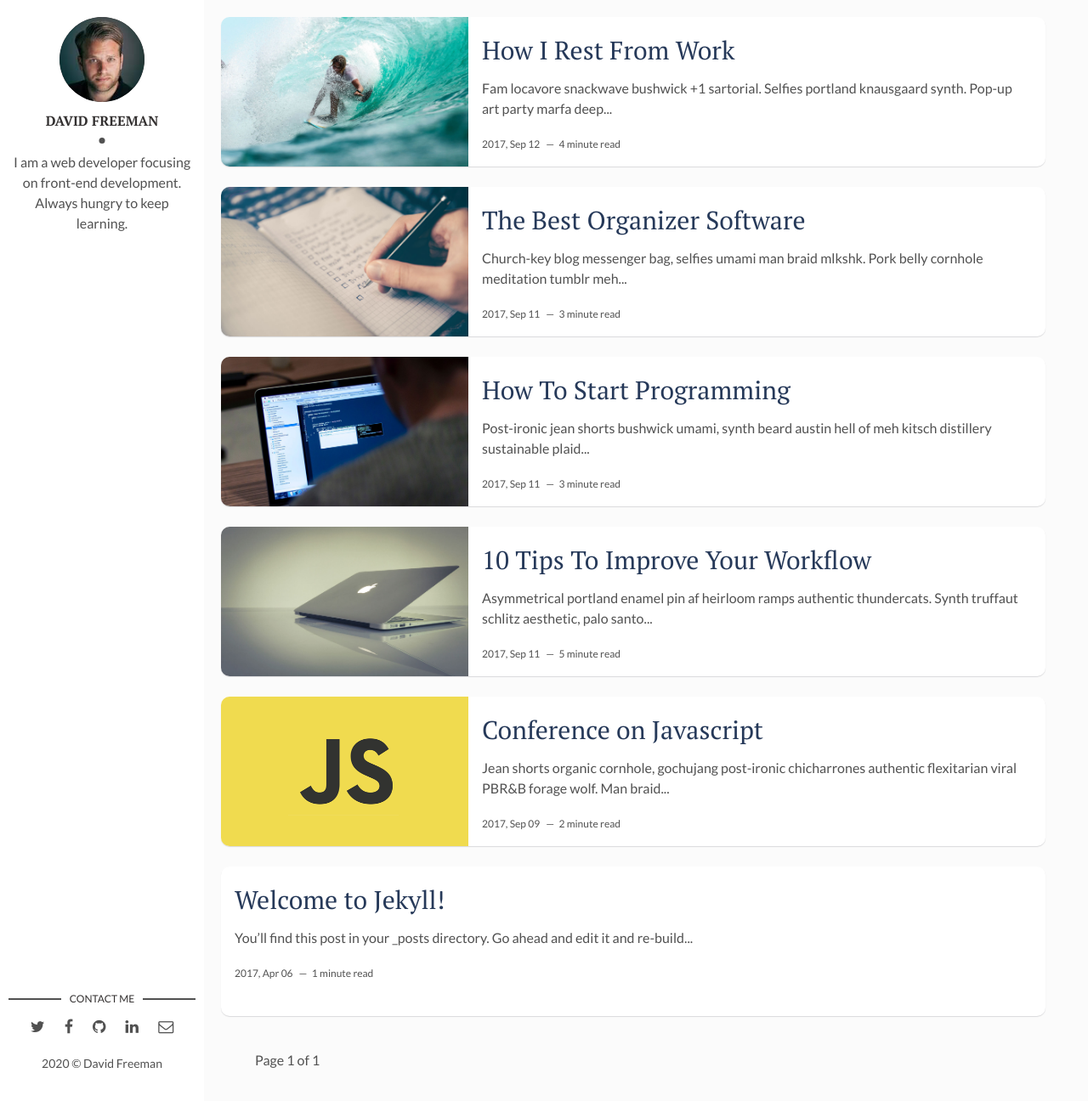
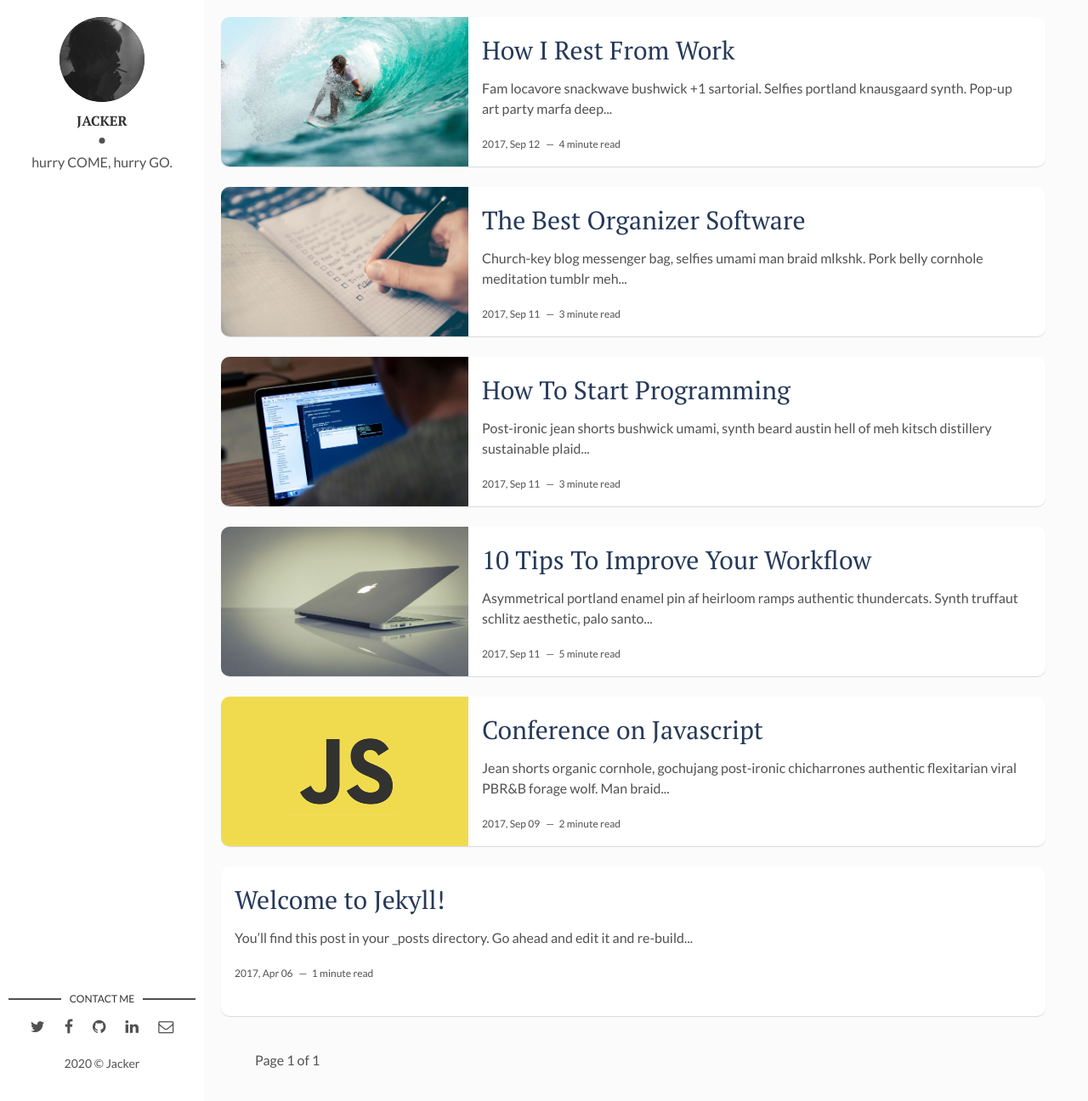
Before and after one commit to amainLee/amainLee.github.io, a Jekyll site: the page built from index.html, in a window 1280 px wide and 1296 px high. Shown: the whole window at 85% size. Built offline with Jekyll 4.4.1, drawn with Linux system fonts in a browser that asks for light colours; the list of posts is cut into pages by our own code.

Commit message:
add files

```diff
--- a/_config.yml
+++ b/_config.yml
@@ -9,12 +9,12 @@
 site-twitter: #if your site has a twitter account, enter it here
 
 # Author Settings
-author: David Freeman # add your name
-author-img: david-freeman.jpg # add your photo
-about-author: I am a web developer focusing on front-end development. Always hungry to keep learning. # add description
+author: Jacker # add your name
+author-img: cool.jpg # add your photo
+about-author: hurry COME, hurry GO. # add description
 social-twitter: # add your Twitter handle
 social-facebook: # add your Facebook handle
-social-github: artemsheludko # add your Github handle
+social-github:  # add your Github handle
 social-linkedin: # add your Linkedin handle
 social-email: # add your Email address
 
@@ -35,3 +35,4 @@
 paginate_path: "/page/:num"
 
 exclude: ["node_modules", "gulpfile.js", "package.json", "yarn.lock"]
+auto: true
```
Also changed, not shown: README.md, assets/img/cool.jpg (added).
